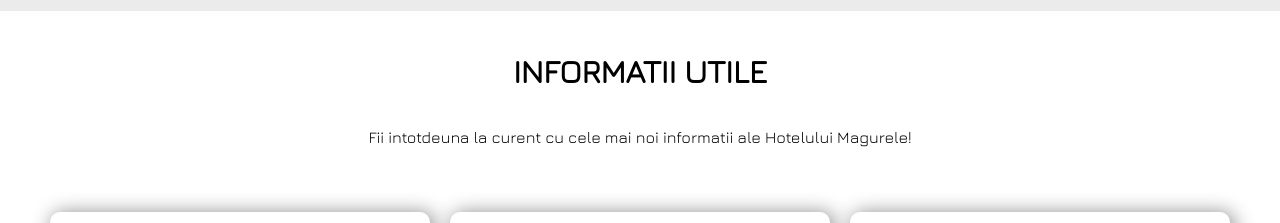
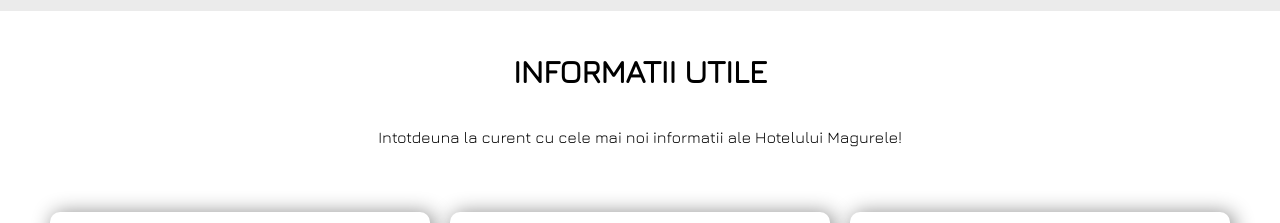
Before and after one commit to mtarsitu/hotelmagurele, a Next.js app: page /camere in a window 1280 px wide. Shown: the part 1420-1643 px from the top of the page. Built offline with nearby package versions, Linux system fonts and the light colour scheme; no server answers; the database is empty.

Commit message:
blog updated

```diff
--- a/src/components/Blog/index.jsx
+++ b/src/components/Blog/index.jsx
@@ -8,7 +8,7 @@
     <div className={styles.blog_container}>
       <h1>INFORMATII UTILE</h1>
       <p>
-        Fii intotdeuna la curent cu cele mai noi informatii ale Hotelului Magurele!
+        Intotdeuna la curent cu cele mai noi informatii ale Hotelului Magurele!
       </p>
       <div className={styles.blog_article_container}>
       <div className={styles.blog_article}>
```
